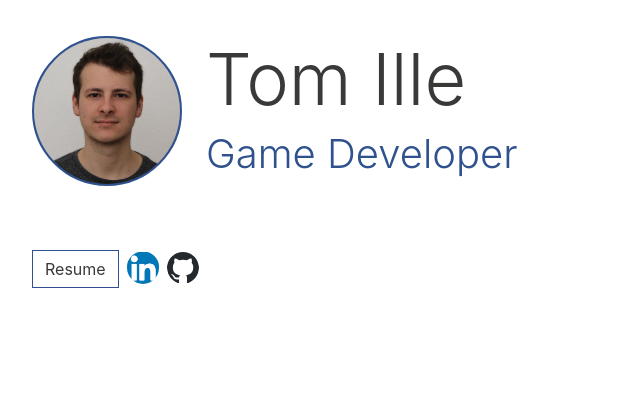
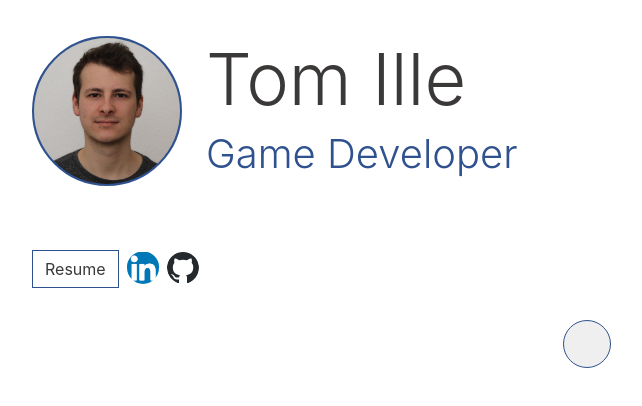
Before and after one commit to JamesTheButler/Portfolio, a plain HTML site: page index.html in a window 1280 px wide. Shown: the whole page, without its empty margins (53-695 px from the left). Drawn offline with nearby package versions, Linux system fonts and the light colour scheme; no server answers.

Commit message:
add scroll to top button

```diff
--- a/css/portfolio.css
+++ b/css/portfolio.css
@@ -33,9 +33,12 @@ h2.job-title {
   color: var(--highlight-color);
 }
 
-footer.py-5 {
+footer {
   padding-bottom: 1rem !important;
   padding-top: 1rem !important;
+  margin-bottom: 1rem !important;
+  margin-top: 1rem !important;
+  text-align: center;
 }
 
 .row {
@@ -50,7 +53,7 @@ hr.styled-hr {
 }
 
 /* Link Buttons */
-.button {
+.button, button {
   text-decoration: none;
   color: var(--main-color);
   display: inline-block;
@@ -65,7 +68,7 @@ hr.styled-hr {
   transition: 0.3s;
 }
 
-a.button:hover {
+.button:hover, button:hover {
   text-decoration: none;
   background-color: var(--highlight-color);
   color: var(--background-color);
@@ -126,6 +129,11 @@ img.media-icon {
   color: var(--error-color)
 }
 
+.scrollToTopButton {
+  width: 48px;
+  height: 48px;
+}
+
 /* center about me section */
 @media all and (max-width: 768px) {
   img#avatar {
--- a/index.html
+++ b/index.html
@@ -49,6 +49,9 @@
         </header>
 
         <div id="repo-content"> </div>
+        <footer>
+            <button id="scrollToTopButton" class="scrollToTopButton  round "></button>
+        </footer>
     </div>
 </body>
 
--- a/scripts/CreateProjectElements.js
+++ b/scripts/CreateProjectElements.js
@@ -103,7 +103,16 @@ function ShowGitHubLimitApology() {
     .innerHTML = apology;
 }
 
+function SetUpScrollToTop() {
+  var button = document.getElementById('scrollToTopButton');
+  button.onclick = function () {
+    window.scrollTo({ top: 0, behavior: 'smooth' });
+  };
+}
+
 async function OnPageLoad() {
+  SetUpScrollToTop();
+
   try {
     await LoadDescription();
     await LoadProjects();
```
Also changed, not shown: media/up-arrow.svg (added).
